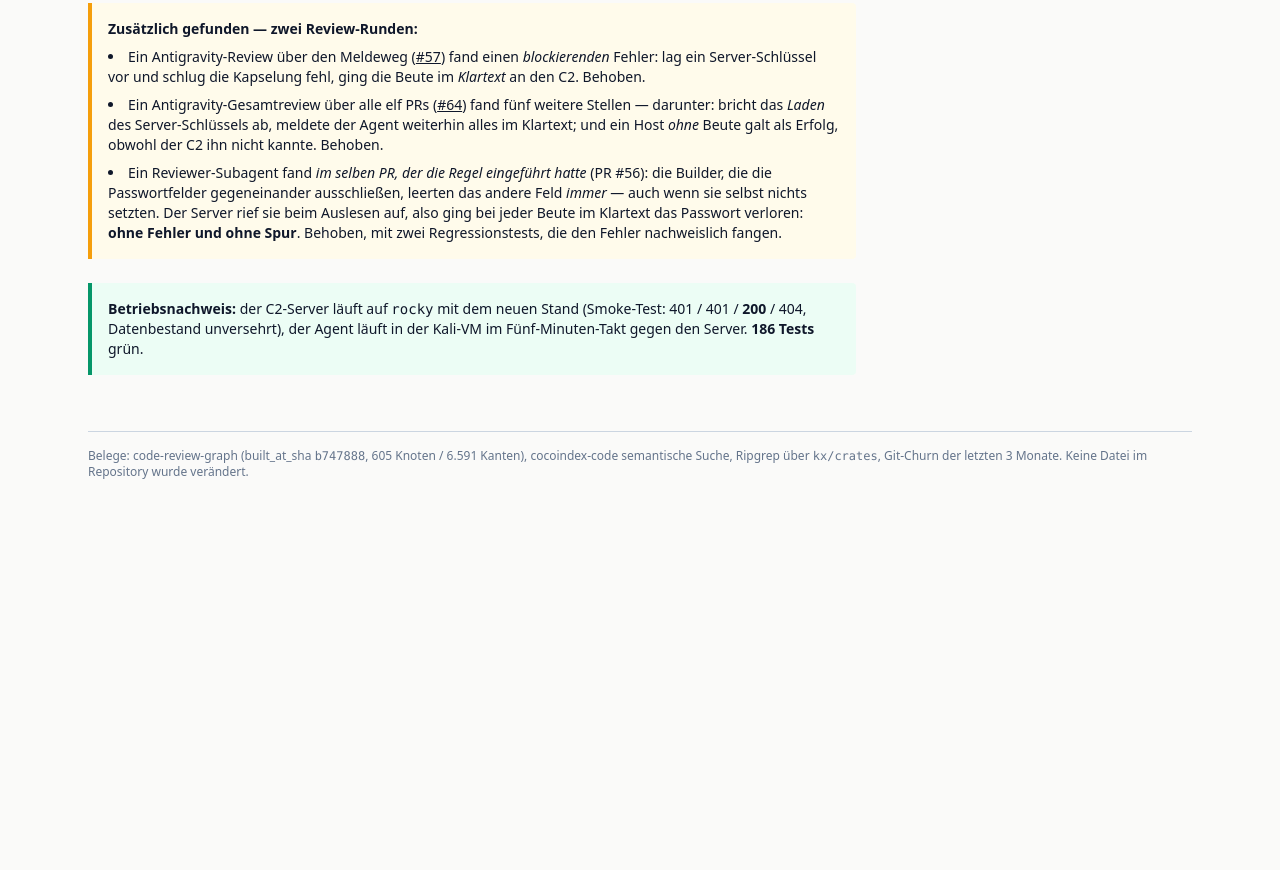
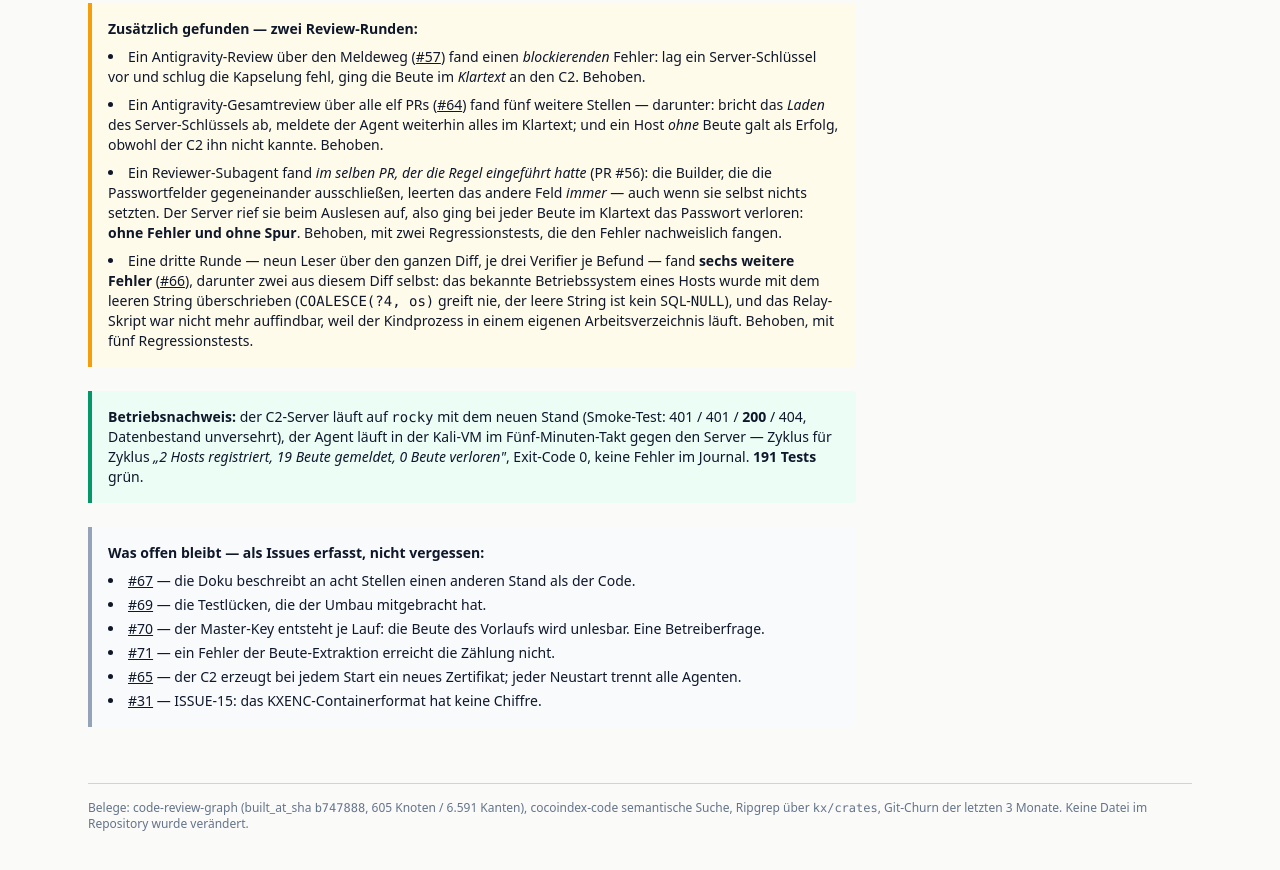
Before and after one commit to arn0ld87/testwurm, a plain HTML site: page docs/reviews/architecture-review-2026-11-16.html in a window 1280 px wide. Shown: the part 7867-8737 px from the top of the page. Before the commit the page ends 8395 px from the top, so only its background shows below. Drawn offline with nearby package versions, Linux system fonts and the light colour scheme.

Commit message:
docs: die dritte Review-Runde und die offenen Punkte im Bericht
Neun Leser ueber den ganzen Diff, je drei Verifier je Befund: sechs weitere
Fehler, darunter zwei aus diesem Diff selbst. Behoben in #66.

Der Bericht nennt jetzt auch, was offen bleibt — als Issues, nicht als
Vergessen: die Doku-Drift, die Testluecken, der Master-Key je Lauf, die
Extraktionsfehler, das Zertifikat je Start und ISSUE-15.

```diff
--- a/docs/reviews/architecture-review-2026-11-16.html
+++ b/docs/reviews/architecture-review-2026-11-16.html
@@ -783,6 +783,14 @@ flowchart TB
               Beute im Klartext das Passwort verloren: <strong>ohne Fehler und ohne
               Spur</strong>. Behoben, mit zwei Regressionstests, die den Fehler nachweislich
               fangen.</li>
+            <li>Eine dritte Runde — neun Leser über den ganzen Diff, je drei Verifier je
+              Befund — fand <strong>sechs weitere Fehler</strong>
+              (<a class="underline" href="https://github.com/arn0ld87/testwurm/pull/66">#66</a>),
+              darunter zwei aus diesem Diff selbst: das bekannte Betriebssystem eines Hosts
+              wurde mit dem leeren String überschrieben (<code>COALESCE(?4, os)</code> greift
+              nie, der leere String ist kein SQL-<code>NULL</code>), und das Relay-Skript war
+              nicht mehr auffindbar, weil der Kindprozess in einem eigenen Arbeitsverzeichnis
+              läuft. Behoben, mit fünf Regressionstests.</li>
           </ul>
         </div>
 
@@ -790,7 +798,20 @@ flowchart TB
           <strong>Betriebsnachweis:</strong> der C2-Server läuft auf <span class="mono">rocky</span>
           mit dem neuen Stand (Smoke-Test: 401 / 401 / <strong>200</strong> / 404, Datenbestand
           unversehrt), der Agent läuft in der Kali-VM im Fünf-Minuten-Takt gegen den
-          Server. <strong>186 Tests</strong> grün.
+          Server — Zyklus für Zyklus <em>„2 Hosts registriert, 19 Beute gemeldet, 0 Beute
+          verloren"</em>, Exit-Code 0, keine Fehler im Journal. <strong>191 Tests</strong> grün.
+        </div>
+
+        <div class="bg-slate-50 border-l-4 border-slate-400 rounded-r p-4 max-w-3xl text-sm">
+          <strong>Was offen bleibt — als Issues erfasst, nicht vergessen:</strong>
+          <ul class="mt-2 space-y-1 list-disc list-inside">
+            <li><a class="underline" href="https://github.com/arn0ld87/testwurm/issues/67">#67</a> — die Doku beschreibt an acht Stellen einen anderen Stand als der Code.</li>
+            <li><a class="underline" href="https://github.com/arn0ld87/testwurm/issues/69">#69</a> — die Testlücken, die der Umbau mitgebracht hat.</li>
+            <li><a class="underline" href="https://github.com/arn0ld87/testwurm/issues/70">#70</a> — der Master-Key entsteht je Lauf: die Beute des Vorlaufs wird unlesbar. Eine Betreiberfrage.</li>
+            <li><a class="underline" href="https://github.com/arn0ld87/testwurm/issues/71">#71</a> — ein Fehler der Beute-Extraktion erreicht die Zählung nicht.</li>
+            <li><a class="underline" href="https://github.com/arn0ld87/testwurm/issues/65">#65</a> — der C2 erzeugt bei jedem Start ein neues Zertifikat; jeder Neustart trennt alle Agenten.</li>
+            <li><a class="underline" href="https://github.com/arn0ld87/testwurm/issues/31">#31</a> — ISSUE-15: das KXENC-Containerformat hat keine Chiffre.</li>
+          </ul>
         </div>
       </section>
 
```
